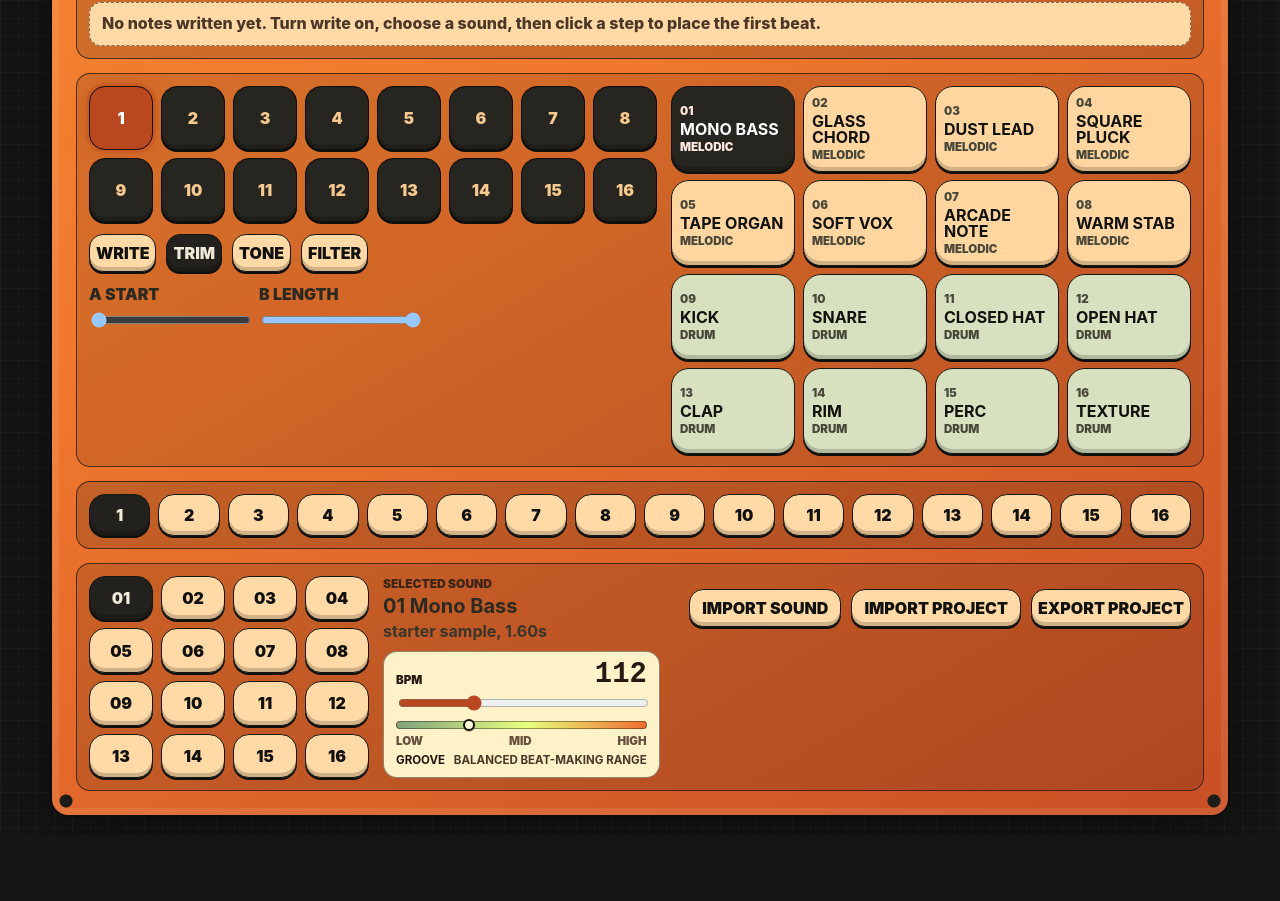
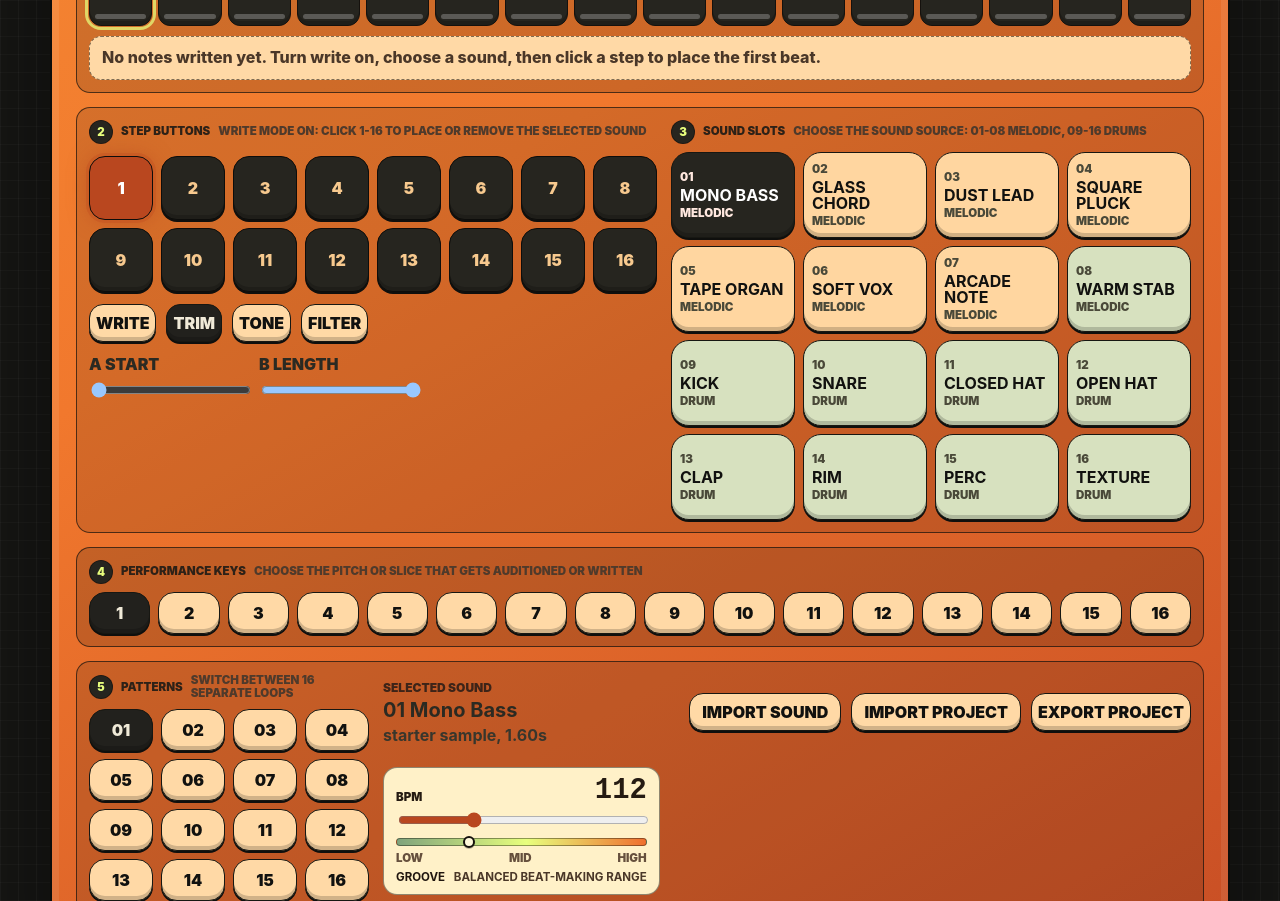
Before and after one commit to DheerajRay/NoteMaker, a React (Vite) app: page / in a window 1280 px wide. Shown: the part 540-1441 px from the top of the page. Before the commit the page ends 1375 px from the top, so only its background shows below. Built offline with nearby package versions, Linux system fonts and the light colour scheme.

Commit message:
feat: clarify controls and vary sounds

```diff
--- a/src/audio/engine.ts
+++ b/src/audio/engine.ts
@@ -12,6 +12,9 @@ export function createSchedulePlan(project: Project): SchedulePlanEntry[] {
 export class NoteMakerAudioEngine {
   private tone: ToneModule | null = null;
   private synth: InstanceType<ToneModule["PolySynth"]> | null = null;
+  private fmSynth: InstanceType<ToneModule["FMSynth"]> | null = null;
+  private amSynth: InstanceType<ToneModule["AMSynth"]> | null = null;
+  private pluckSynth: InstanceType<ToneModule["PluckSynth"]> | null = null;
   private drumSynth: InstanceType<ToneModule["MembraneSynth"]> | null = null;
   private noiseSynth: InstanceType<ToneModule["NoiseSynth"]> | null = null;
   private scheduledIds: number[] = [];
@@ -25,6 +28,29 @@ export class NoteMakerAudioEngine {
       this.synth = new this.tone.PolySynth(this.tone.Synth, {
         volume: -8,
         envelope: { attack: 0.005, decay: 0.12, sustain: 0.18, release: 0.18 }
+      }).toDestination();
+    }
+    if (!this.fmSynth) {
+      this.fmSynth = new this.tone.FMSynth({
+        volume: -10,
+        harmonicity: 2.5,
+        modulationIndex: 9,
+        envelope: { attack: 0.01, decay: 0.2, sustain: 0.1, release: 0.22 }
+      }).toDestination();
+    }
+    if (!this.amSynth) {
+      this.amSynth = new this.tone.AMSynth({
+        volume: -11,
+        harmonicity: 1.5,
+        envelope: { attack: 0.02, decay: 0.18, sustain: 0.16, release: 0.28 }
+      }).toDestination();
+    }
+    if (!this.pluckSynth) {
+      this.pluckSynth = new this.tone.PluckSynth({
+        volume: -9,
+        attackNoise: 0.8,
+        dampening: 3200,
+        resonance: 0.78
       }).toDestination();
     }
     if (!this.drumSynth) {
@@ -83,9 +109,15 @@ export class NoteMakerAudioEngine {
   dispose(): void {
     this.clearSchedule();
     this.synth?.dispose();
+    this.fmSynth?.dispose();
+    this.amSynth?.dispose();
+    this.pluckSynth?.dispose();
     this.drumSynth?.dispose();
     this.noiseSynth?.dispose();
     this.synth = null;
+    this.fmSynth = null;
+    this.amSynth = null;
+    this.pluckSynth = null;
     this.drumSynth = null;
     this.noiseSynth = null;
   }
@@ -107,15 +139,68 @@ export class NoteMakerAudioEngine {
         this.drumSynth?.triggerAttackRelease("C1", "8n", time, velocity);
         return;
       }
+      if (slot.id === 10) {
+        this.noiseSynth?.triggerAttackRelease("12n", time, velocity * 0.85);
+        this.drumSynth?.triggerAttackRelease("G1", "32n", time, velocity * 0.38);
+        return;
+      }
+      if (slot.id === 11) {
+        this.noiseSynth?.triggerAttackRelease("32n", time, velocity * 0.55);
+        return;
+      }
       if (slot.id === 12) {
         this.noiseSynth?.triggerAttackRelease("8n", time, velocity * 0.75);
         return;
       }
-      this.noiseSynth?.triggerAttackRelease("16n", time, velocity * 0.7);
+      if (slot.id === 13) {
+        this.noiseSynth?.triggerAttackRelease("16n", time, velocity * 0.95);
+        this.drumSynth?.triggerAttackRelease("D2", "64n", time, velocity * 0.22);
+        return;
+      }
+      if (slot.id === 14) {
+        this.drumSynth?.triggerAttackRelease("A2", "32n", time, velocity * 0.7);
+        return;
+      }
+      if (slot.id === 15) {
+        this.drumSynth?.triggerAttackRelease("F2", "16n", time, velocity * 0.68);
+        return;
+      }
+      this.synth?.triggerAttackRelease(["C3", "G3"], 0.14, time, velocity * 0.38);
       return;
     }
 
-    this.synth?.triggerAttackRelease(noteForKey(keyIndex), 0.24, time, velocity);
+    const note = noteForKey(keyIndex);
+    if (slot.id === 1) {
+      this.synth?.triggerAttackRelease(note, 0.3, time, velocity);
+      return;
+    }
+    if (slot.id === 2) {
+      this.amSynth?.triggerAttackRelease(note, 0.58, time, velocity * 0.82);
+      this.synth?.triggerAttackRelease(transposeKey(keyIndex, 7), 0.48, time, velocity * 0.38);
+      return;
+    }
+    if (slot.id === 3) {
+      this.fmSynth?.triggerAttackRelease(transposeKey(keyIndex, 12), 0.2, time, velocity * 0.9);
+      return;
+    }
+    if (slot.id === 4) {
+      this.pluckSynth?.triggerAttackRelease(note, time, velocity * 0.85);
+      return;
+    }
+    if (slot.id === 5) {
+      this.amSynth?.triggerAttackRelease(transposeKey(keyIndex, -12), 0.72, time, velocity * 0.72);
+      return;
+    }
+    if (slot.id === 6) {
+      this.fmSynth?.triggerAttackRelease(note, 0.44, time, velocity * 0.58);
+      this.synth?.triggerAttackRelease(transposeKey(keyIndex, 4), 0.44, time, velocity * 0.32);
+      return;
+    }
+    if (slot.id === 7) {
+      this.pluckSynth?.triggerAttackRelease(transposeKey(keyIndex, 19), time, velocity * 0.82);
+      return;
+    }
+    this.synth?.triggerAttackRelease([note, transposeKey(keyIndex, 7), transposeKey(keyIndex, 12)], 0.34, time, velocity * 0.42);
   }
 }
 
@@ -130,3 +215,14 @@ function noteForKey(keyIndex: number): string {
   const scale = ["C3", "D3", "E3", "G3", "A3", "C4", "D4", "E4", "G4", "A4", "C5", "D5", "E5", "G5", "A5", "C6"];
   return scale[keyIndex - 1] ?? "C4";
 }
+
+function transposeKey(keyIndex: number, offset: number): string {
+  const chromatic = ["C", "C#", "D", "D#", "E", "F", "F#", "G", "G#", "A", "A#", "B"];
+  const note = noteForKey(keyIndex).match(/^([A-G]#?)(\d)$/);
+  if (!note) return noteForKey(keyIndex);
+  const baseIndex = chromatic.indexOf(note[1]);
+  const midiLike = Number(note[2]) * 12 + baseIndex + offset;
+  const octave = Math.floor(midiLike / 12);
+  const pitch = chromatic[((midiLike % 12) + 12) % 12];
+  return `${pitch}${octave}`;
+}
--- a/src/components/Po33Device.tsx
+++ b/src/components/Po33Device.tsx
@@ -160,6 +160,11 @@ export function Po33Device({
         </section>
 
         <section className="flow-panel" aria-label="Beat flow overview">
+          <ControlLabel
+            index="1"
+            title="Beat flow"
+            body="visual only: shows what is already written in the loop"
+          />
           <div className="current-action" aria-label="Current action">
             <p className="device-eyebrow">current action</p>
             <strong>{actionHint.title}</strong>
@@ -180,6 +185,11 @@ export function Po33Device({
 
         <div className="machine-grid">
           <section className="sequencer-bank" aria-label="Step sequencer">
+            <ControlLabel
+              index="2"
+              title="Step buttons"
+              body="write mode on: click 1-16 to place or remove the selected sound"
+            />
             <div className="step-led-bank" aria-label="16 step LEDs">
               {activePattern.steps.map((step) => {
                 const hasSelectedTrigger = step.triggers.some((trigger) => trigger.slotId === project.activeSlotId);
@@ -222,6 +232,11 @@ export function Po33Device({
           </section>
 
           <section className="slot-bank" aria-label="16 sound slots">
+            <ControlLabel
+              index="3"
+              title="Sound slots"
+              body="choose the sound source: 01-08 melodic, 09-16 drums"
+            />
             {project.slots.map((slot) => (
               <button
                 type="button"
@@ -240,6 +255,11 @@ export function Po33Device({
         </div>
 
         <section className="key-bank" aria-label="16 performance keys">
+          <ControlLabel
+            index="4"
+            title="Performance keys"
+            body="choose the pitch or slice that gets auditioned or written"
+          />
           {Array.from({ length: 16 }, (_, index) => (
             <button
               type="button"
@@ -255,6 +275,11 @@ export function Po33Device({
 
         <section className="lower-panel">
           <div className="pattern-bank" aria-label="Pattern bank">
+            <ControlLabel
+              index="5"
+              title="Patterns"
+              body="switch between 16 separate loops"
+            />
             {project.patterns.map((pattern) => (
               <button
                 type="button"
@@ -324,6 +349,16 @@ function ActionAnimationBar({
         ))}
       </div>
       <strong>{actionText}</strong>
+    </div>
+  );
+}
+
+function ControlLabel({ index, title, body }: { index: string; title: string; body: string }) {
+  return (
+    <div className="control-label">
+      <span>{index}</span>
+      <strong>{title}</strong>
+      <small>{body}</small>
     </div>
   );
 }
--- a/src/styles.css
+++ b/src/styles.css
@@ -127,6 +127,40 @@ h2 {
   font-size: 0.75rem;
   font-weight: 900;
   text-transform: uppercase;
+}
+
+.control-label {
+  grid-column: 1 / -1;
+  display: grid;
+  grid-template-columns: auto auto 1fr;
+  gap: 8px;
+  align-items: center;
+  color: #2d2117;
+}
+
+.control-label span {
+  width: 24px;
+  height: 24px;
+  display: grid;
+  place-items: center;
+  border: 1px solid rgba(21, 17, 13, 0.58);
+  border-radius: 50%;
+  background: #26251f;
+  color: #e8ff7d;
+  font-size: 0.72rem;
+  font-weight: 900;
+}
+
+.control-label strong,
+.control-label small {
+  font-size: 0.72rem;
+  font-weight: 900;
+  line-height: 1.2;
+  text-transform: uppercase;
+}
+
+.control-label small {
+  color: #4f3a2b;
 }
 
 .transport-cluster,
```
Also changed, not shown: 1 other file (tests, documents, lock files or other folders).
